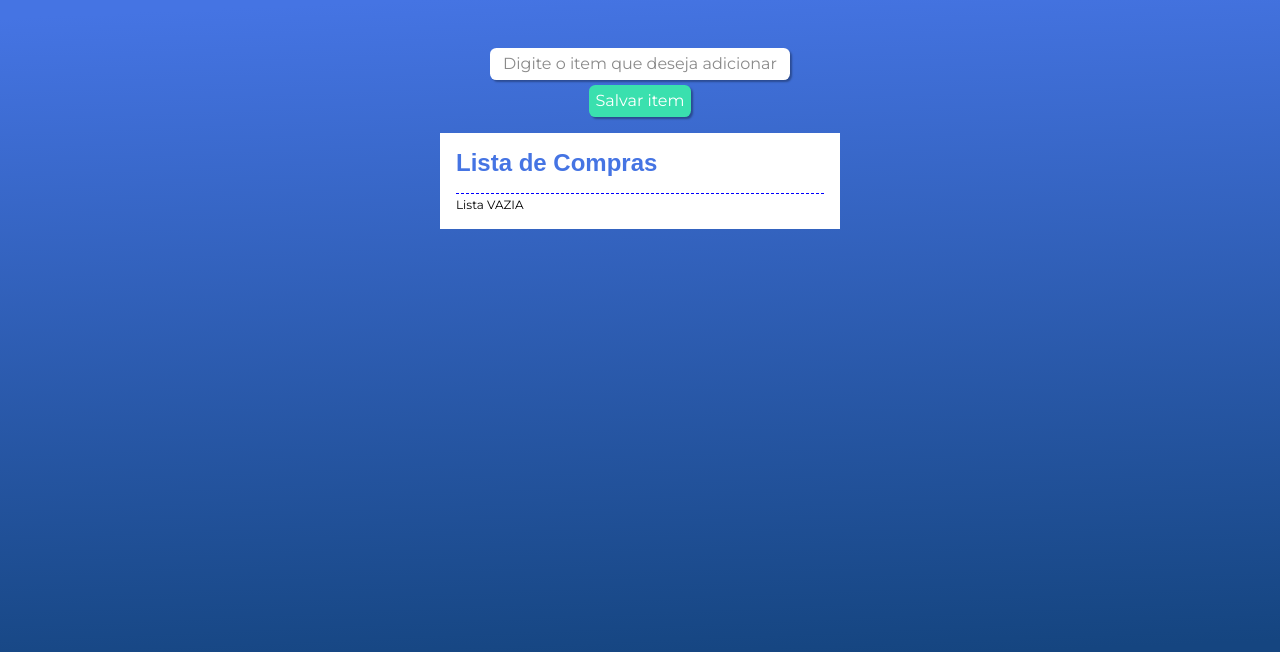
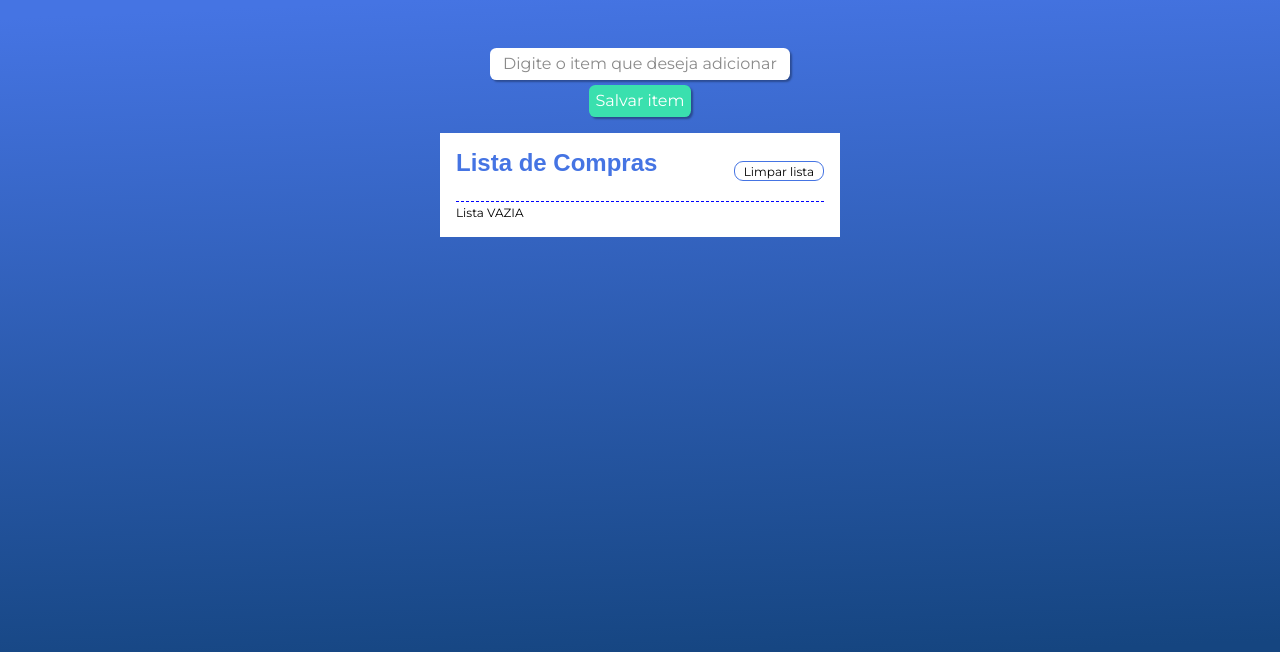
Before and after one commit to feliven/angular-ciclo-vida, an Angular app: page / in a window 1280 px wide. Shown: the top 652 px of the page. Built offline with nearby package versions, Linux system fonts and the light colour scheme; a web font is replaced by a local one.

Commit message:
adiciona limparLista() na página

```diff
--- a/src/app/app.component.css
+++ b/src/app/app.component.css
@@ -16,9 +16,9 @@
 }
 
 .lista h2 {
-  border-bottom: 1px solid blue;
+  /* border-bottom: 1px solid blue; */
   padding-bottom: 1rem;
-  border-style: none none dashed none;
+  /* border-style: none none dashed none; */
   font-family: "Mansalva", sans-serif;
   color: #4574e3;
 }
@@ -70,3 +70,19 @@ small {
 .line-through {
   text-decoration: line-through;
 }
+
+.header-lista {
+  align-items: center;
+  border-bottom: 1px solid blue;
+  border-style: none none dashed none;
+  display: flex;
+  justify-content: space-between;
+  padding-bottom: 0.5rem;
+}
+
+.btn-header {
+  background-color: transparent;
+  border: 1px #4574e3 solid;
+  padding: 1px 9px;
+  border-radius: 9px;
+}
--- a/src/app/app.component.html
+++ b/src/app/app.component.html
@@ -2,12 +2,16 @@
   <app-input [itemParaEditar]="itemASerEditado"> </app-input>
   <div class="container">
     <div class="lista">
-      <h2 class="title-list">Lista de Compras</h2>
+      <div class="header-lista">
+        <h2 class="title-list">Lista de Compras</h2>
+        <button class="btn-header" type="button" (click)="limparLista()">
+          <small>Limpar lista</small>
+        </button>
+      </div>
       @if (listaDeCompras.length !== 0) { @for (itemLista of listaDeCompras;
       track $index) {
       <app-item
         [item]="itemLista"
-        (itemParaMarcarDesmarcar)="marcarDesmarcarItem($event)"
         (itemASerEditado)="editarItem($event)"
         (idDoItemASerApagado)="apagarItem($event)"
       ></app-item>
--- a/src/app/app.component.ts
+++ b/src/app/app.component.ts
@@ -33,11 +33,11 @@ export class AppComponent implements OnInit, DoCheck {
     this.itemASerEditado = item;
   }
 
-  marcarDesmarcarItem(item: Item) {
-    this.itemASerEditado;
-  }
-
   apagarItem(id: number) {
     this.listaService.deleteItemLista(id);
   }
+
+  limparLista() {
+    this.listaDeCompras = [];
+  }
 }
```
